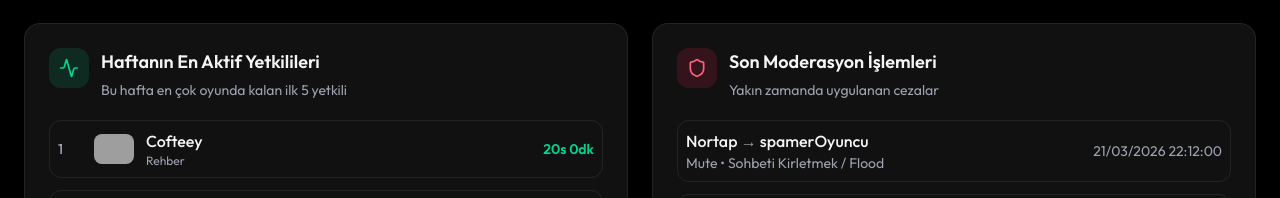
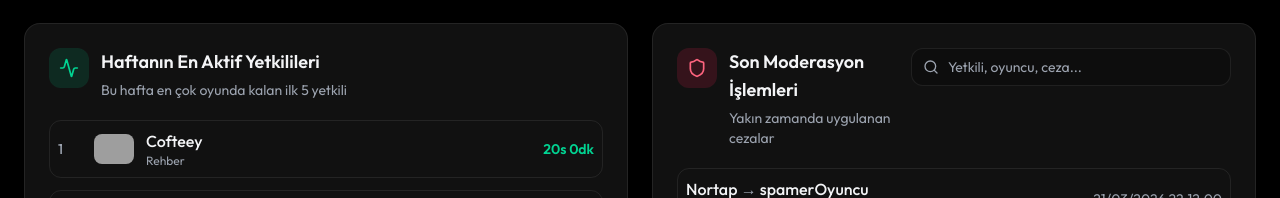
Before and after one commit to c0fteey/nobodies-ceviri, a Next.js app: page / in a window 1280 px wide. Shown: the part 392-590 px from the top of the page. Built offline with nearby package versions, Linux system fonts and the light colour scheme; no server answers; grey boxes are pictures that could not be loaded.

Commit message:
Aciklama

```diff
--- a/src/components/dashboard/mod-logs.tsx
+++ b/src/components/dashboard/mod-logs.tsx
@@ -1,10 +1,33 @@
-import { Shield } from "lucide-react";
+"use client";
+
+import { useMemo, useState } from "react";
+import { Search, Shield } from "lucide-react";
 import { recentModActions } from "@/lib/mock-data";
 
 export function ModLogs() {
+  const [query, setQuery] = useState("");
+
+  const filtered = useMemo(() => {
+    const q = query.trim().toLowerCase();
+    if (!q) return recentModActions;
+    return recentModActions.filter((log) => {
+      const haystack = [
+        log.staff,
+        log.target,
+        log.action,
+        log.reason,
+        log.at,
+      ]
+        .join(" ")
+        .toLowerCase();
+      return haystack.includes(q);
+    });
+  }, [query]);
+
   return (
     <section className="rounded-2xl border border-[var(--border)] bg-[var(--card)] p-5 sm:p-6">
-      <div className="mb-5 flex items-start gap-3">
+      <div className="mb-5 flex flex-col gap-4 sm:flex-row sm:items-start sm:justify-between">
+        <div className="flex items-start gap-3">
           <div className="rounded-xl bg-rose-500/15 p-2.5 text-rose-400">
             <Shield className="h-5 w-5" />
           </div>
@@ -16,8 +39,26 @@ export function ModLogs() {
           </div>
         </div>
 
+        <label className="relative w-full sm:max-w-xs">
+          <span className="sr-only">Moderasyon ara</span>
+          <Search className="pointer-events-none absolute left-3 top-1/2 h-4 w-4 -translate-y-1/2 text-[var(--muted)]" />
+          <input
+            type="search"
+            value={query}
+            onChange={(e) => setQuery(e.target.value)}
+            placeholder="Yetkili, oyuncu, ceza..."
+            className="w-full rounded-xl border border-[var(--border)] bg-black/20 py-2 pl-9 pr-3 text-sm outline-none ring-[var(--accent)] placeholder:text-[var(--muted)] focus:ring-2"
+          />
+        </label>
+      </div>
+
       <ul className="space-y-3">
-        {recentModActions.map((log) => (
+        {filtered.length === 0 ? (
+          <li className="rounded-xl px-2 py-6 text-center text-sm text-[var(--muted)]">
+            “{query}” için sonuç yok.
+          </li>
+        ) : (
+          filtered.map((log) => (
             <li
               key={`${log.staff}-${log.target}-${log.at}`}
               className="flex flex-col gap-1 rounded-xl border border-transparent px-2 py-2 transition hover:border-[var(--border)] hover:bg-white/[0.03] sm:flex-row sm:items-center sm:justify-between"
@@ -35,7 +76,8 @@ export function ModLogs() {
                 {log.at}
               </time>
             </li>
-        ))}
+          ))
+        )}
       </ul>
     </section>
   );
```
Lines whose indentation alone changed are shown as unchanged.
